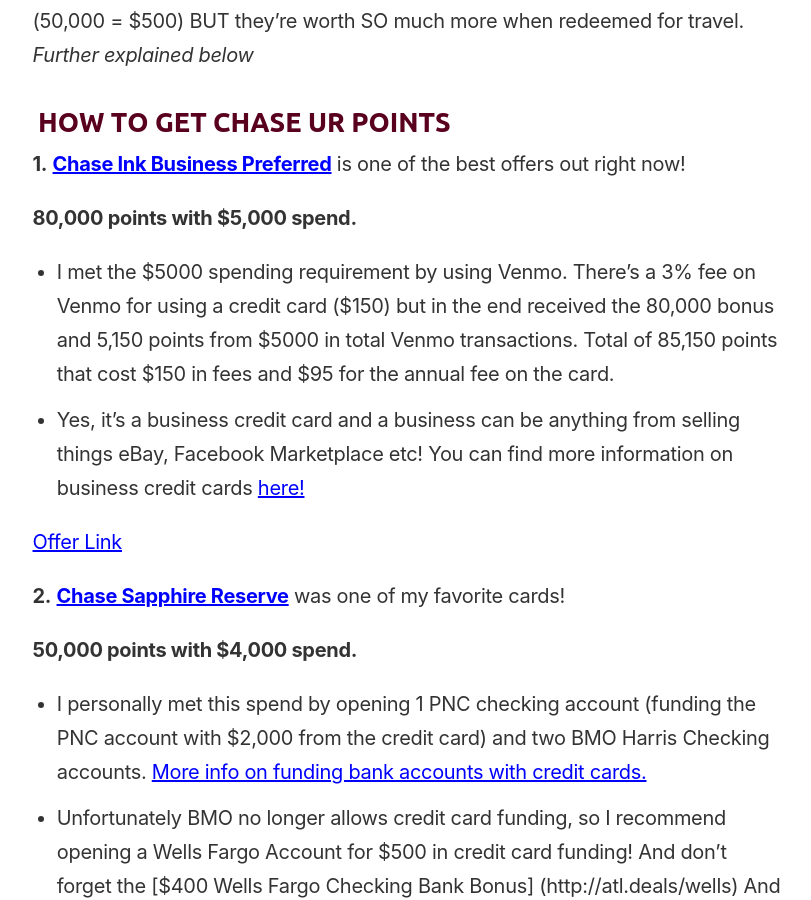
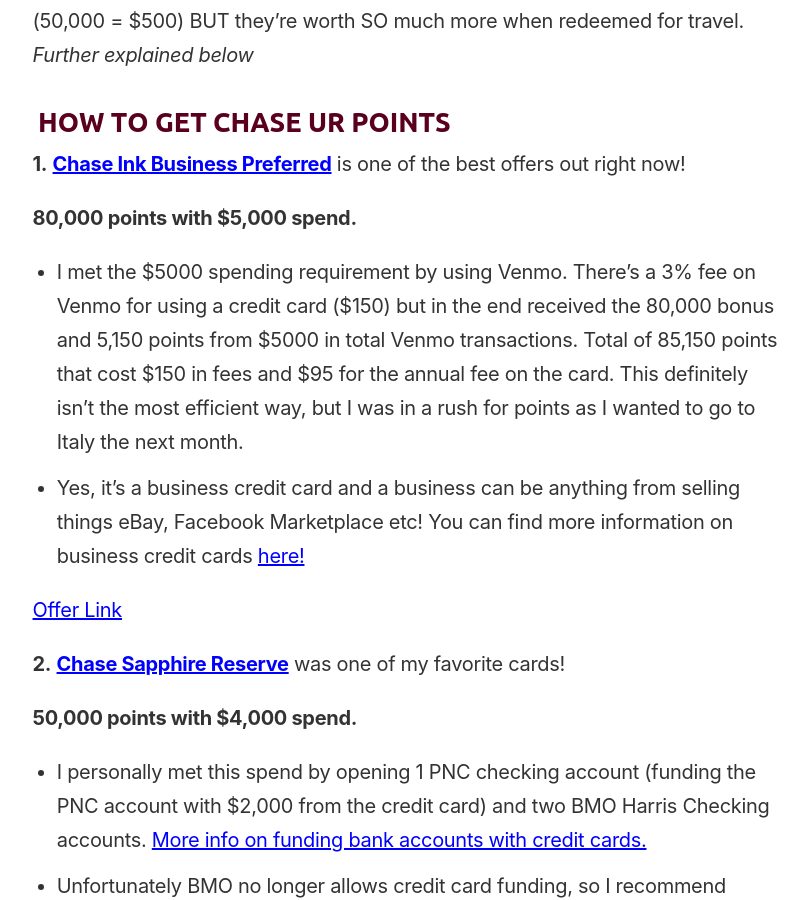
Before and after one commit to ohiosveryown/atldeals, a Jekyll site: the page built from _posts/2019-02-21-milan-slash-florence-slash-rome.markdown, in a window 1280 px wide and 900 px high, scrolled down 1188 px. Shown: the whole window, without its empty margins (232-1043 px from the left). Built offline with Jekyll 4.4.1, drawn with Linux system fonts in a browser that asks for light colours.

Commit message:
Updated Milan Slash Florence Slash Rome

```diff
--- a/_posts/2019-02-21-milan-slash-florence-slash-rome.markdown
+++ b/_posts/2019-02-21-milan-slash-florence-slash-rome.markdown
@@ -24,7 +24,7 @@
 
 **80,000 points with $5,000 spend.**
 
-* I met the $5000 spending requirement by using Venmo. There’s a 3% fee on Venmo for using a credit card ($150) but in the end received the 80,000 bonus and 5,150 points from $5000 in total Venmo transactions. Total of 85,150 points that cost $150 in fees and $95 for the annual fee on the card.
+* I met the $5000 spending requirement by using Venmo. There’s a 3% fee on Venmo for using a credit card ($150) but in the end received the 80,000 bonus and 5,150 points from $5000 in total Venmo transactions. Total of 85,150 points that cost $150 in fees and $95 for the annual fee on the card. This definitely isn’t the most efficient way, but I was in a rush for points as I wanted to go to Italy the next month.
 
 * Yes, it’s a business credit card and a business can be anything from selling things eBay, Facebook Marketplace etc! You can find more information on business credit cards [here!](https://www.reddit.com/r/churning/wiki/index#wiki_how_to_get_a_business_card_without_a_business.3F)
 
@@ -36,8 +36,8 @@
 
 * I personally met this spend by opening 1 PNC checking account (funding the PNC account with $2,000 from the credit card) and two BMO Harris Checking accounts. [More info on funding bank accounts with credit cards.](https://www.doctorofcredit.com/does-funding-a-bank-account-with-a-credit-card-count-as-a-purchase-or-cash-advance/)
 
-* Unfortunately BMO no longer allows credit card funding, so I recommend opening a Wells Fargo Account for $500 in credit card funding! And don’t forget the [$400 Wells Fargo Checking Bank Bonus] (http://atl.deals/wells)
-And First Home Bank that allows $1,500 in credit card funding as a “purchase” then just pay off the card with your deposit! Apply online and not in branch!
+* Unfortunately BMO no longer allows credit card funding, so I recommend opening a Wells Fargo Account for $500 in credit card funding! And don’t forget the \[$400 Wells Fargo Checking Bank Bonus\] (http://atl.deals/wells)
+  And First Home Bank that allows $1,500 in credit card funding as a “purchase” then just pay off the card with your deposit! Apply online and not in branch!
 
 * This card has a **$450 annual fee**. SO worth it! It comes with $300 in travel credit per year. Personally, I used the [$300 travel credit](https://www.doctorofcredit.com/300-chase-sapphire-reserve-travel-credit-work-triggers/) collectively throughout the first year, and the second year I used the $300 in the first month and then CHANGED THE CARD to the Chase Freedom card (which has no annual fee), so the second year $450 annual fee was refunded and I still got the second $300 travel credit for that first month. For a total of $600 travel credit and only paid the first $450 annual fee)
 
```
